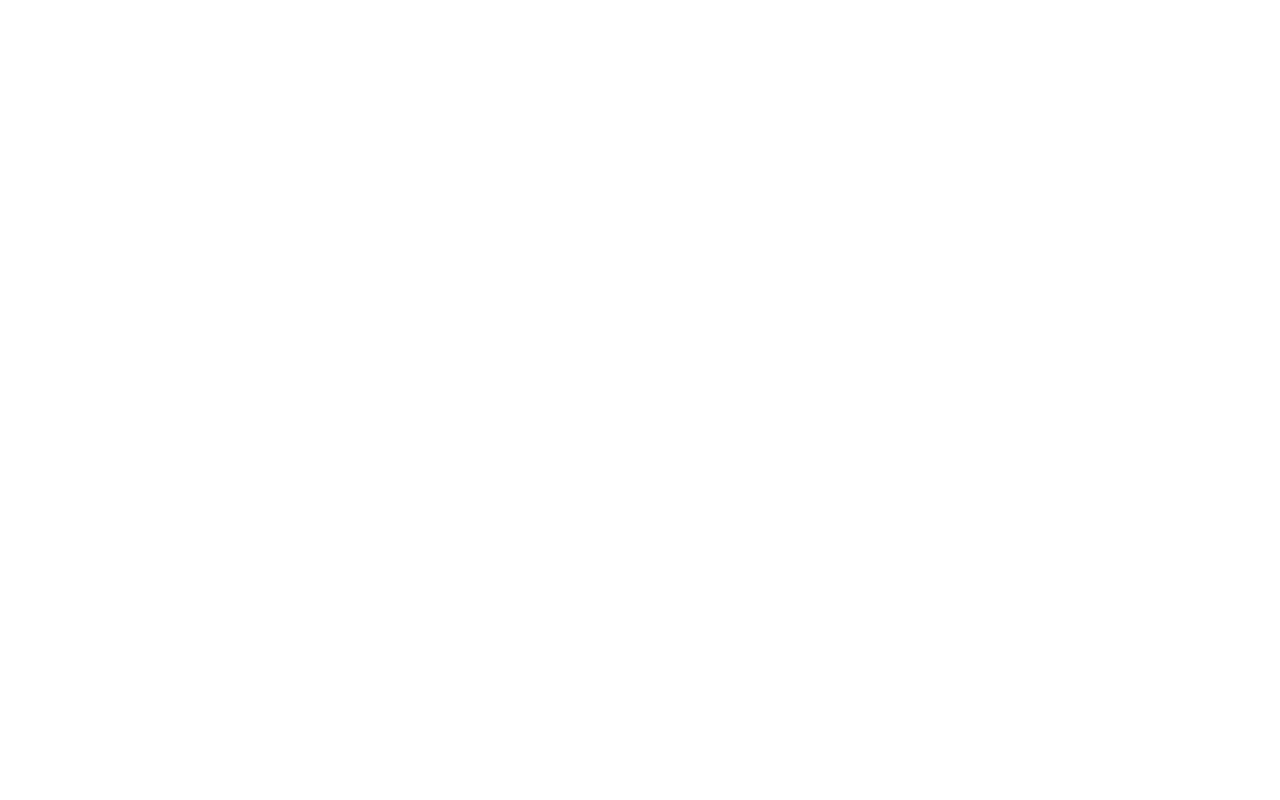
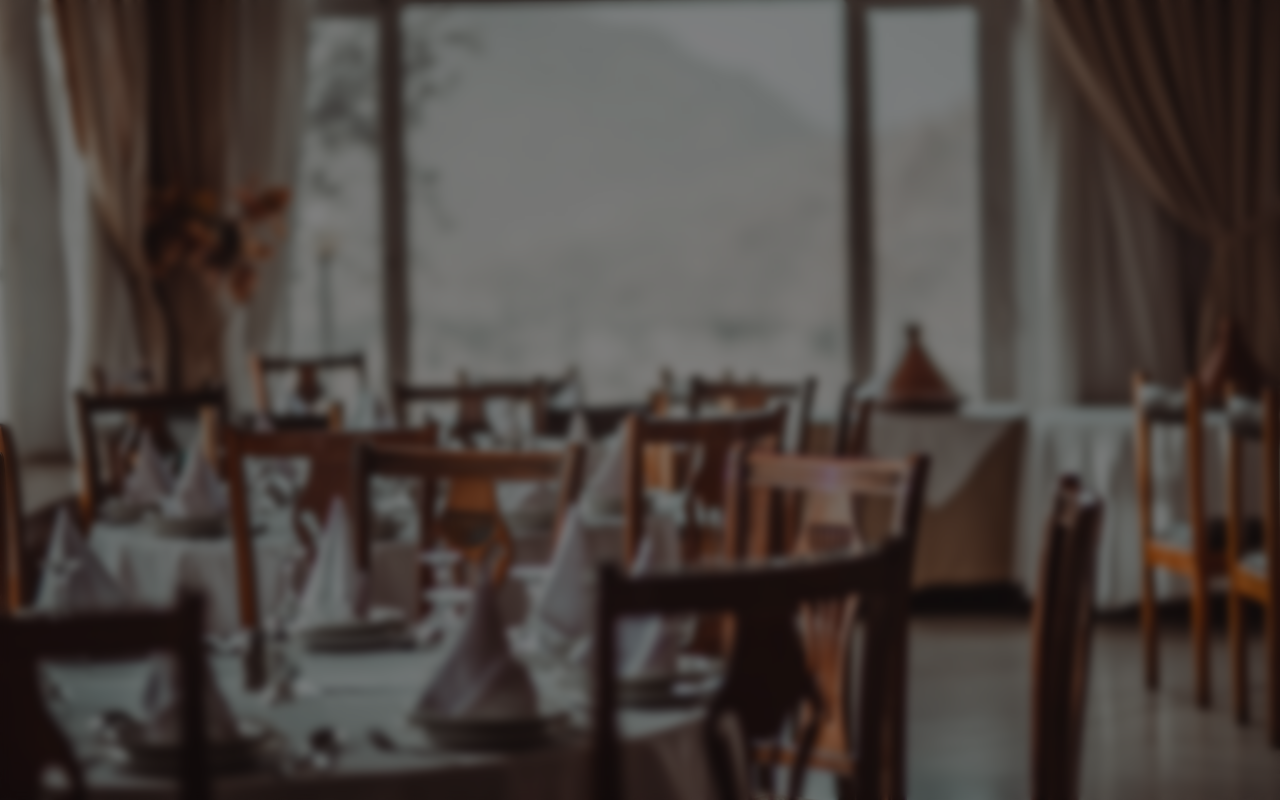
Before and after one commit to bkwong315/restaurant-page, a website built with webpack: page dist/index.html in a window 1280 px wide. Built offline with nearby package versions, Linux system fonts and the light colour scheme.

Commit message:
Add restaurant background to main page

```diff
--- a/src/index.js
+++ b/src/index.js
@@ -0,0 +1,3 @@
+import './styles/style.scss';
+
+console.log('Hello World!');
--- /dev/null
+++ b/src/styles/style.scss
@@ -0,0 +1,29 @@
+* {
+  margin: 0;
+  padding: 0;
+  box-sizing: border-box;
+}
+
+@mixin grid-center {
+  display: grid;
+  justify-items: center;
+  align-items: center;
+}
+
+body {
+  @include grid-center;
+
+  background: url('../imgs/restaurant-bg.jpg');
+  background-position: center;
+  background-size: cover;
+  background-color: rgba(0, 0, 0, 0.5);
+  backdrop-filter: blur(4px);
+  min-width: 100vw;
+  min-height: 100vh;
+
+  .bg-blur {
+    background: rgba(0, 0, 0, 0.5);
+    min-width: 100vw;
+    min-height: 100vh;
+  }
+}
```
Also changed, not shown: dist/index.html, dist/main.js (added), src/imgs/restaurant-bg.jpg (added).
